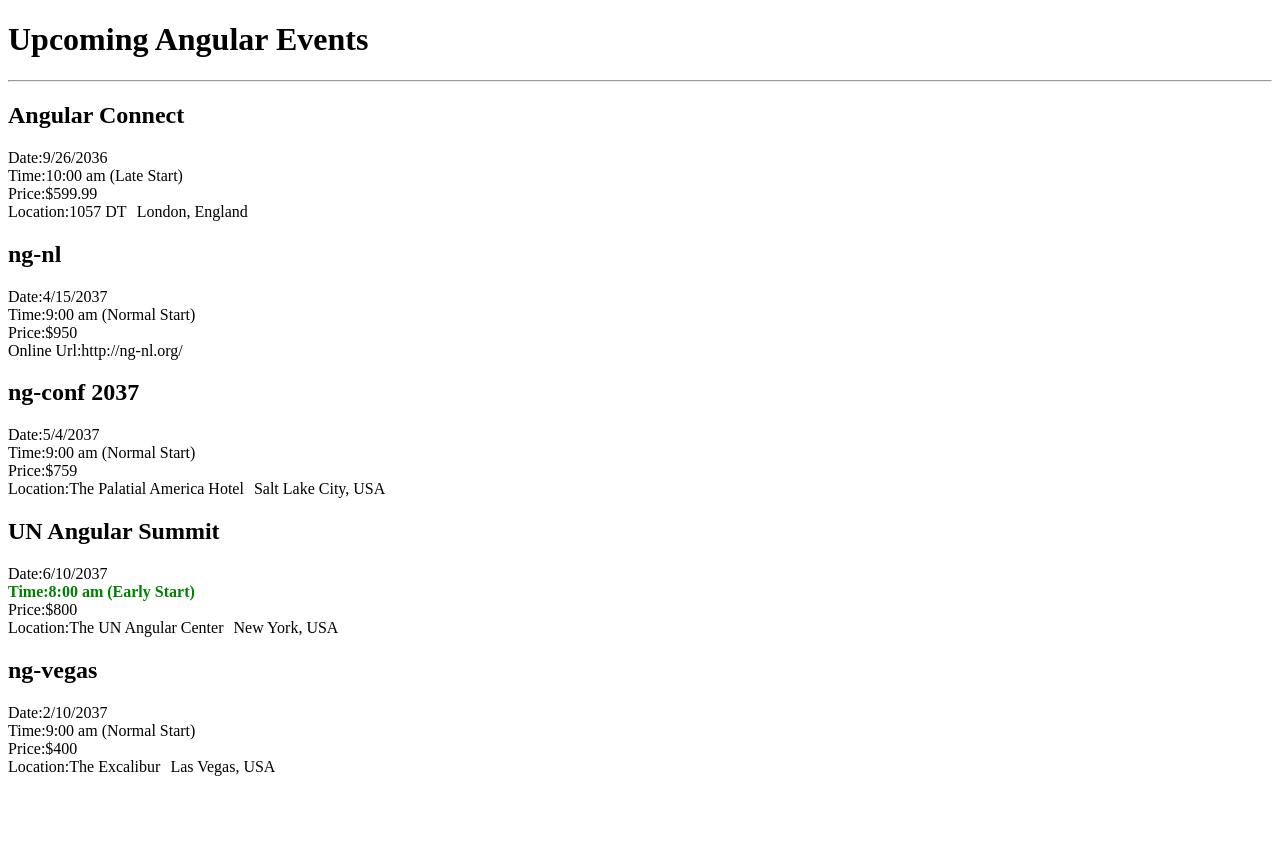
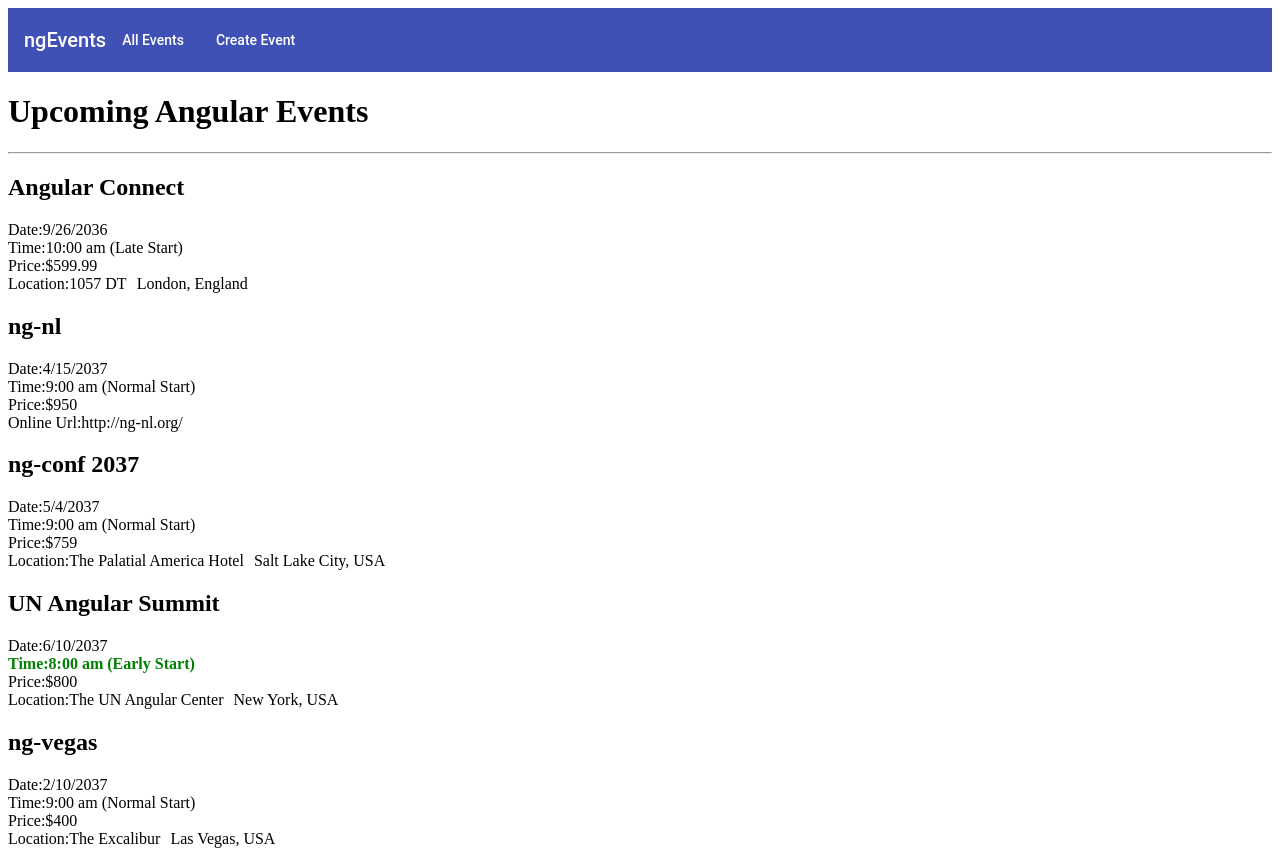
Before and after one commit to achutkiran/Angular-Tutorial-pluralsight, an Angular app: page /events in a window 1280 px wide. Before the commit the page ends 800 px from the top, so only its background shows below. Built offline with nearby package versions, Linux system fonts and the light colour scheme.

Commit message:
added toolbar

```diff
--- a/package.json
+++ b/package.json
@@ -11,11 +11,13 @@
   },
   "private": true,
   "dependencies": {
-    "@angular/animations": "~7.2.0",
+    "@angular/animations": "^7.2.2",
+    "@angular/cdk": "^7.2.2",
     "@angular/common": "~7.2.0",
     "@angular/compiler": "~7.2.0",
     "@angular/core": "~7.2.0",
     "@angular/forms": "~7.2.0",
+    "@angular/material": "^7.2.2",
     "@angular/platform-browser": "~7.2.0",
     "@angular/platform-browser-dynamic": "~7.2.0",
     "@angular/router": "~7.2.0",
--- a/src/app/events-app.component.ts
+++ b/src/app/events-app.component.ts
@@ -3,6 +3,7 @@ import { Component } from '@angular/core';
 @Component({
   selector: 'events-app',
   template: `
+    <app-toolbar></app-toolbar>
     <router-outlet></router-outlet>
   `
 })
--- /dev/null
+++ b/src/app/toolbar/toolbar.component.html
@@ -0,0 +1,7 @@
+<mat-toolbar color="primary">
+    <span>
+        ngEvents
+    </span>
+    <button mat-button>All Events</button>
+    <button mat-button>Create Event</button>
+</mat-toolbar>
--- a/src/styles.css
+++ b/src/styles.css
@@ -1 +1,2 @@
 /* You can add global styles to this file, and also import other style files */
+@import "~@angular/material/prebuilt-themes/indigo-pink.css";
```
Also changed, not shown: src/app/app.module.ts (+13 -2 lines), src/app/toolbar/toolbar.component.ts (added, +11 -0 lines), 1 other file (tests, documents, lock files or other folders).
